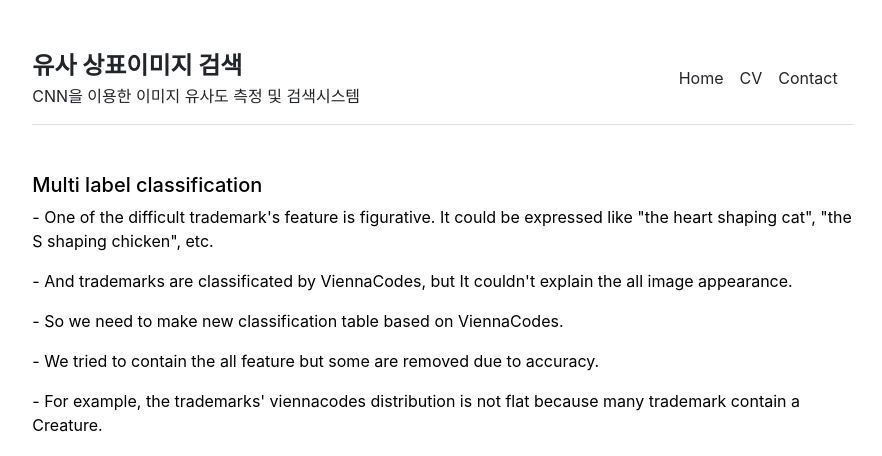
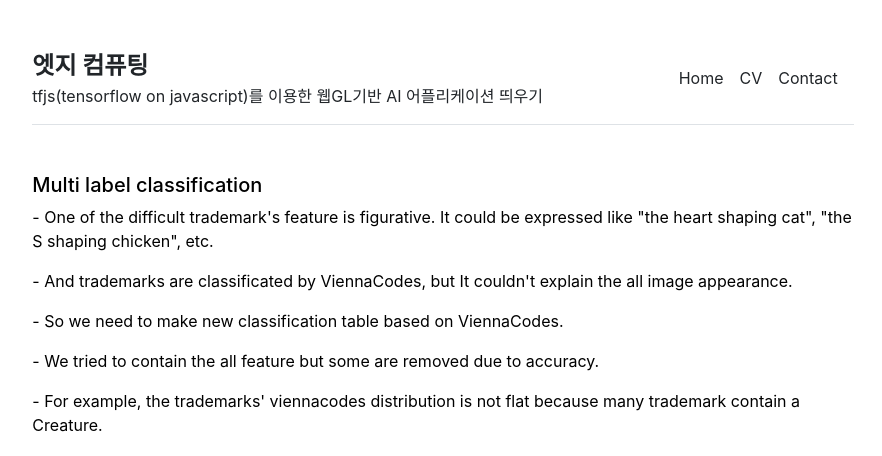
Before and after one commit to HyeongminMoon/tfjs_Edge-computing-by-inference-AImodel-on-WebGL, a Jekyll site: the page built from index.md, in a window 1280 px wide and 900 px high, cut to the strip 0-456 px from the top of the window. Shown: the whole strip, without its empty margins (197-1079 px from the left). Built offline with Jekyll 4.4.1, drawn with Linux system fonts in a browser that asks for light colours.

Commit message:
Update _config.yml

```diff
--- a/_config.yml
+++ b/_config.yml
@@ -1,4 +1,4 @@
 url: "" # the base hostname & protocol for your site, e.g. http://example.com
 baseurl: "" # the subpath of your site, e.g. /blog
-title: "유사 상표이미지 검색" # the name of your site, e.g. ACME Corp.
-description: "CNN을 이용한 이미지 유사도 측정 및 검색시스템"
+title: "엣지 컴퓨팅" # the name of your site, e.g. ACME Corp.
+description: "tfjs(tensorflow on javascript)를 이용한 웹GL기반 AI 어플리케이션 띄우기"
```
